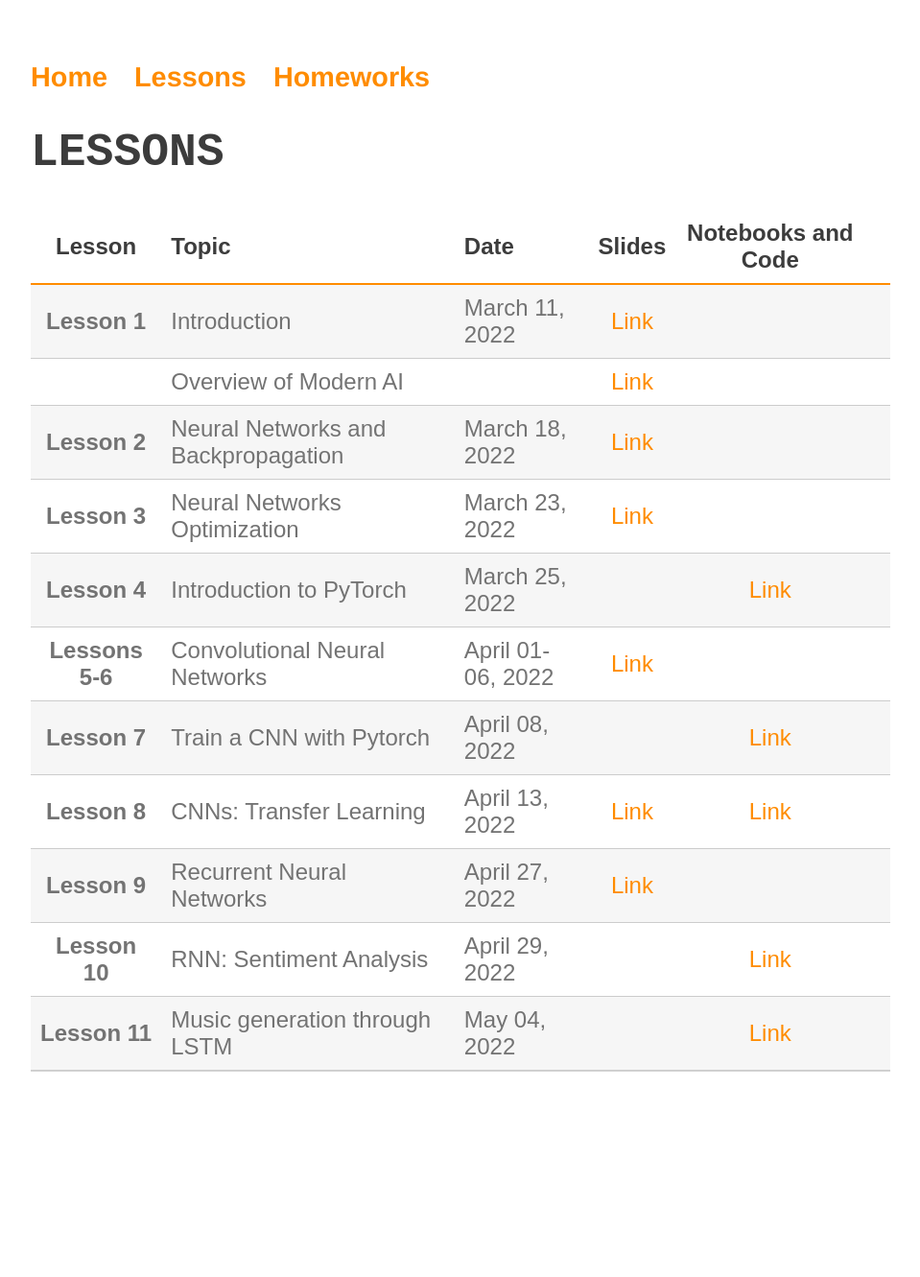
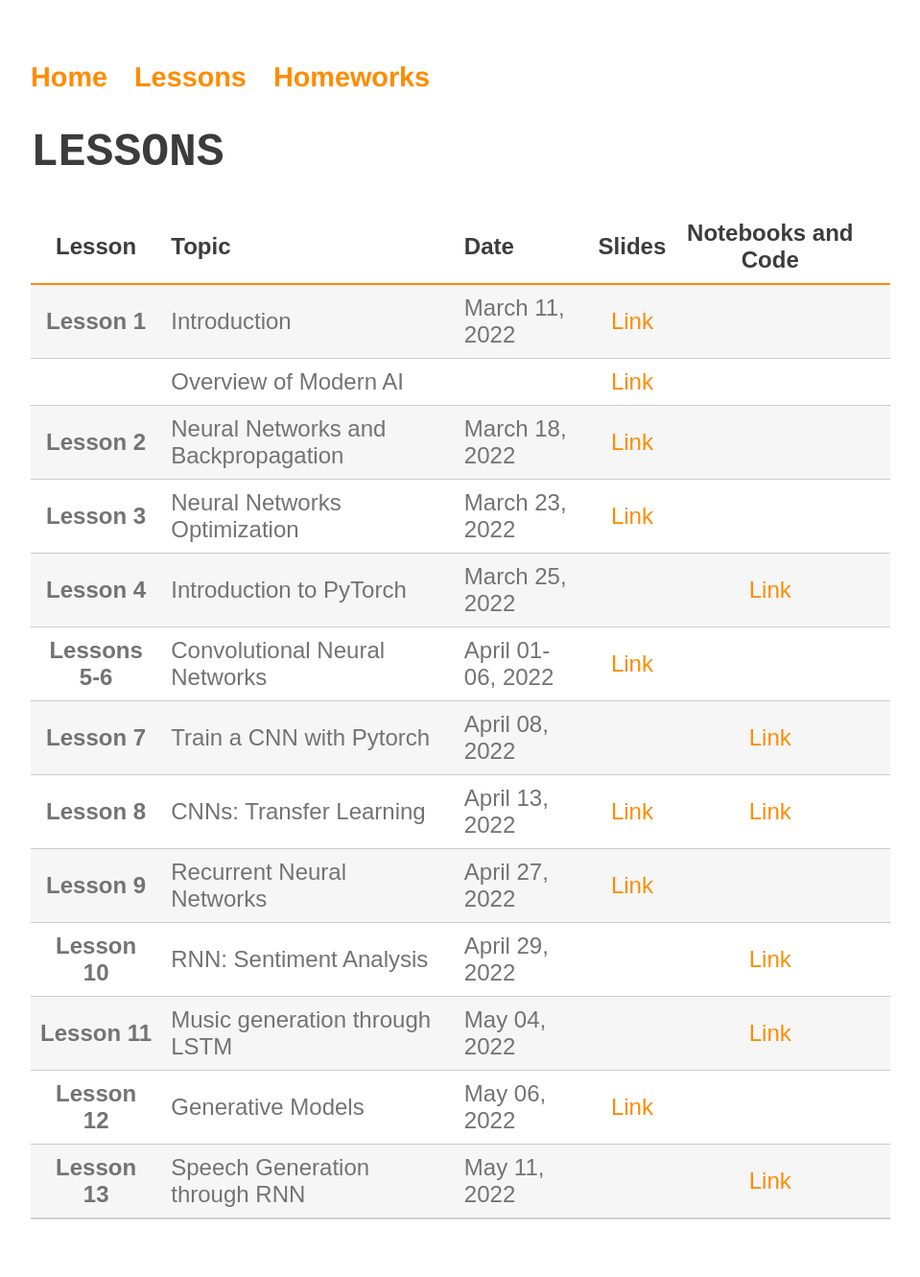
Before and after one commit to perceivelab/knowledge-discovery-course, a Jekyll site: the page built from lezioni.md, in a window 1280 px wide. Shown: the whole page at 96% size, without its empty margins (160-1119 px from the left). Built offline with Jekyll 4.4.1, drawn with Linux system fonts in a browser that asks for light colours; our own code applies the rules of GitHub Pages for plain Markdown files; before the commit the page ends 1177 px from its top, so only the background shows below that.

Commit message:
Update lezioni.md

```diff
--- a/lezioni.md
+++ b/lezioni.md
@@ -14,3 +14,5 @@
 | **Lesson 9**      | Recurrent Neural Networks | April 27, 2022 |[Link](https://drive.google.com/file/d/1Pr3F66qtHf4PtYOcsXH36TvRjxkxEEqB/view?usp=sharing)| |
 | **Lesson 10**      | RNN: Sentiment Analysis | April 29, 2022 ||     [Link](https://colab.research.google.com/drive/1IO01ds0BdL6LhA4_DVmAxGyvmIhEqkXE?usp=sharing)|
 | **Lesson 11**      | Music generation through LSTM  | May 04, 2022 ||     [Link](https://colab.research.google.com/drive/1_Gyi_dcQuAe6f7O-TqtrwLiJt1o7Vke8?usp=sharing)|
+| **Lesson 12**      | Generative Models  | May 06, 2022 |[Link](https://drive.google.com/file/d/1sXdVAT2N1gvu-sPXXAn23tJxOqZKMRP3/view?usp=sharing)|     |
+| **Lesson 13**      | Speech Generation through RNN  | May 11, 2022 ||     [Link]()|
```
